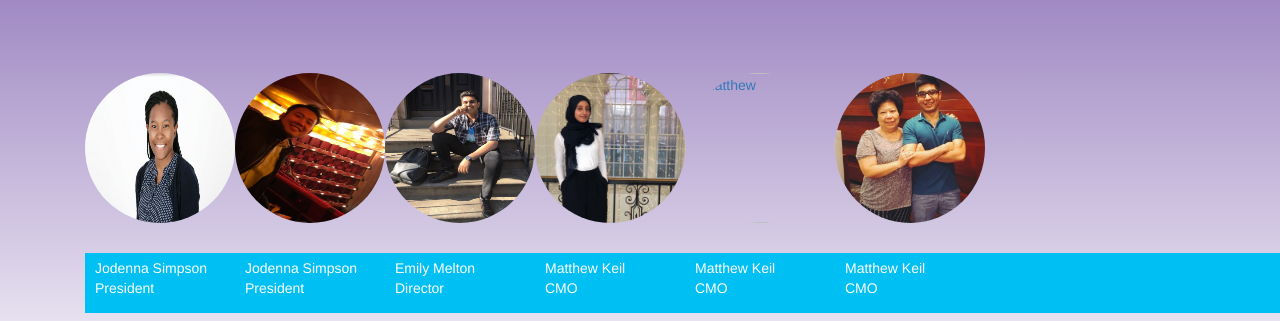
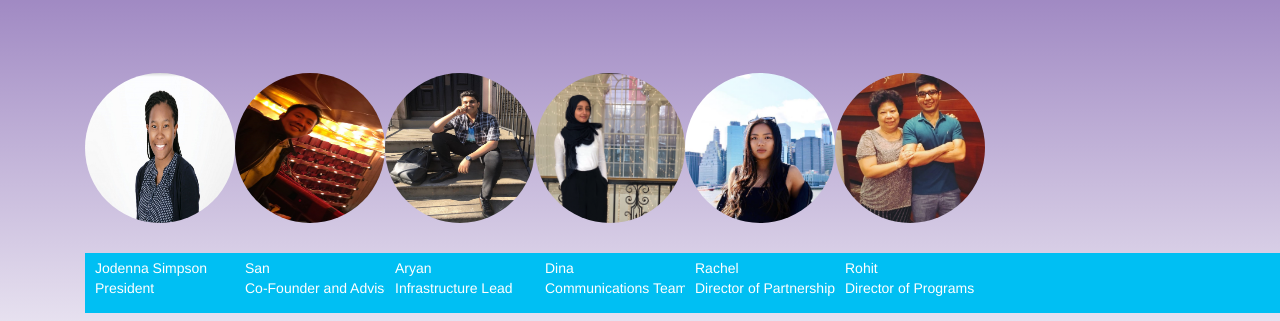
Before and after one commit to CSSocialGood/CSSocialGood.github.io, a plain HTML site: page index.html in a window 1280 px wide. Shown: the part 479-800 px from the top of the page. Drawn offline with nearby package versions, Linux system fonts and the light colour scheme; a script that the page names is missing.

Commit message:
Update index.html

```diff
--- a/index.html
+++ b/index.html
@@ -129,16 +129,16 @@
           <a href="/">
           <img alt="darla" class="rounded-circle" src="3.jpeg" style="width:150px;height:150px;"></a>
           <div class="description-box animateBottomName">
-            Jodenna Simpson <br>
-            President
+           San <br>
+            Co-Founder and Advisor
           </div>
         </div>
       </li>
         <div class="imgHolder">
           <a href="/"><img alt="emily" class="rounded-circle" src="4.png" style="width:150px;height:150px;"></a>
           <div class="description-box animateBottomName">
-            Emily Melton <br>
-            Director
+            Aryan<br>
+            Infrastructure Lead
           </div>
         </div>
       </li>
@@ -146,24 +146,24 @@
         <div class="imgHolder">
           <a href="/"><img alt="matthew" class="rounded-circle" src="5.png" style="width:150px;height:150px;"></a>
           <div class="description-box animateBottomName">
-            Matthew Keil <br>
-            CMO
+            Dina <br>
+            Communications Team
           </div>
         </div>
       </li>
       <div class="imgHolder">
-          <a href="/"><img alt="matthew" class="rounded-circle" src="./../img/6.png" style="width:150px;height:150px;"></a>
+          <a href="/"><img alt="matthew" class="rounded-circle" src="6.png" style="width:150px;height:150px;"></a>
           <div class="description-box animateBottomName">
-            Matthew Keil <br>
-            CMO
+            Rachel <br>
+            Director of Partnerships
           </div>
         </div>
       </li>
       <div class="imgHolder">
           <a href="/"><img alt="matthew" class="rounded-circle" src="7.png" style="width:150px;height:150px;"></a>
           <div class="description-box animateBottomName">
-            Matthew Keil <br>
-            CMO
+            Rohit <br>
+            Director of Programs
           </div>
         </div>
       </li>
```
